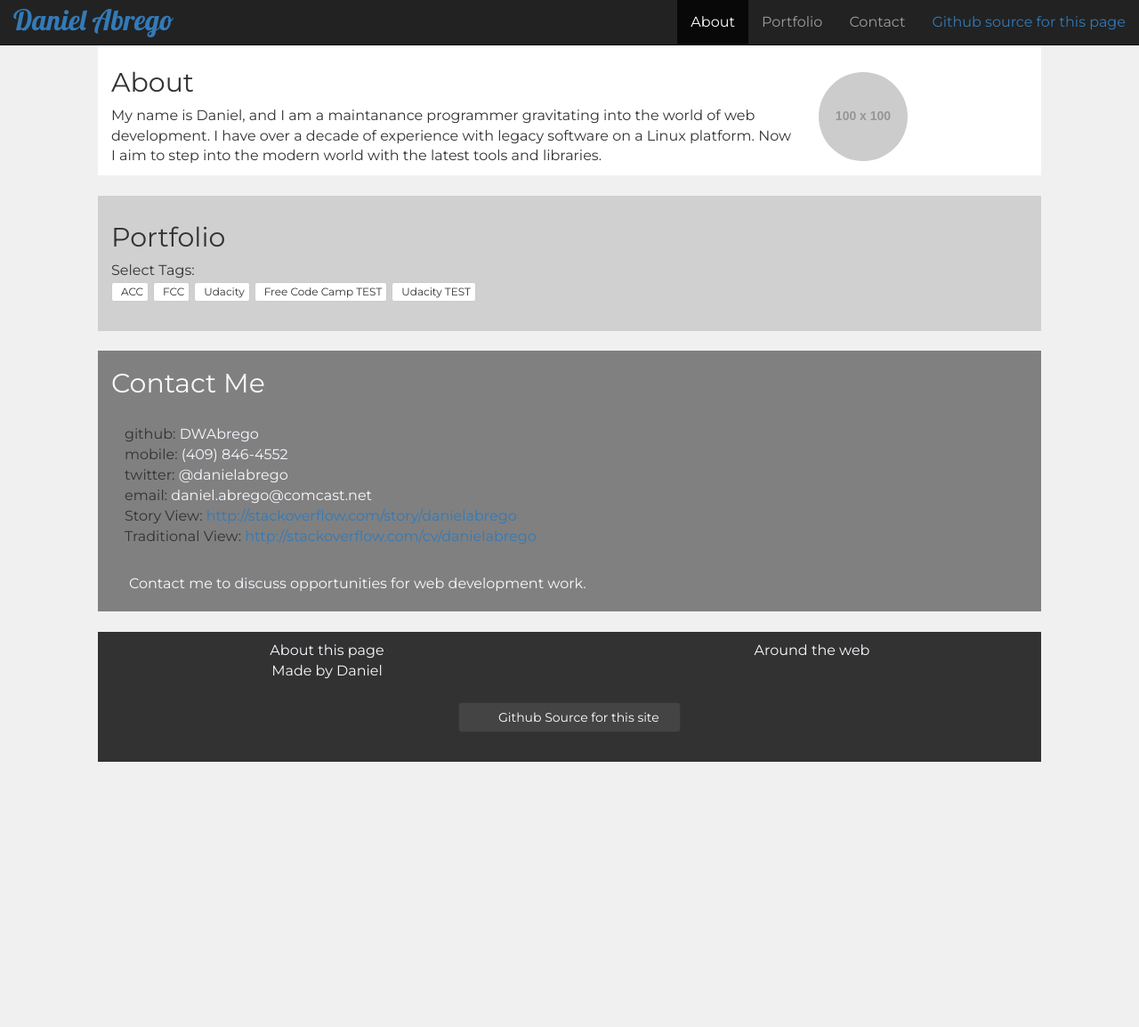
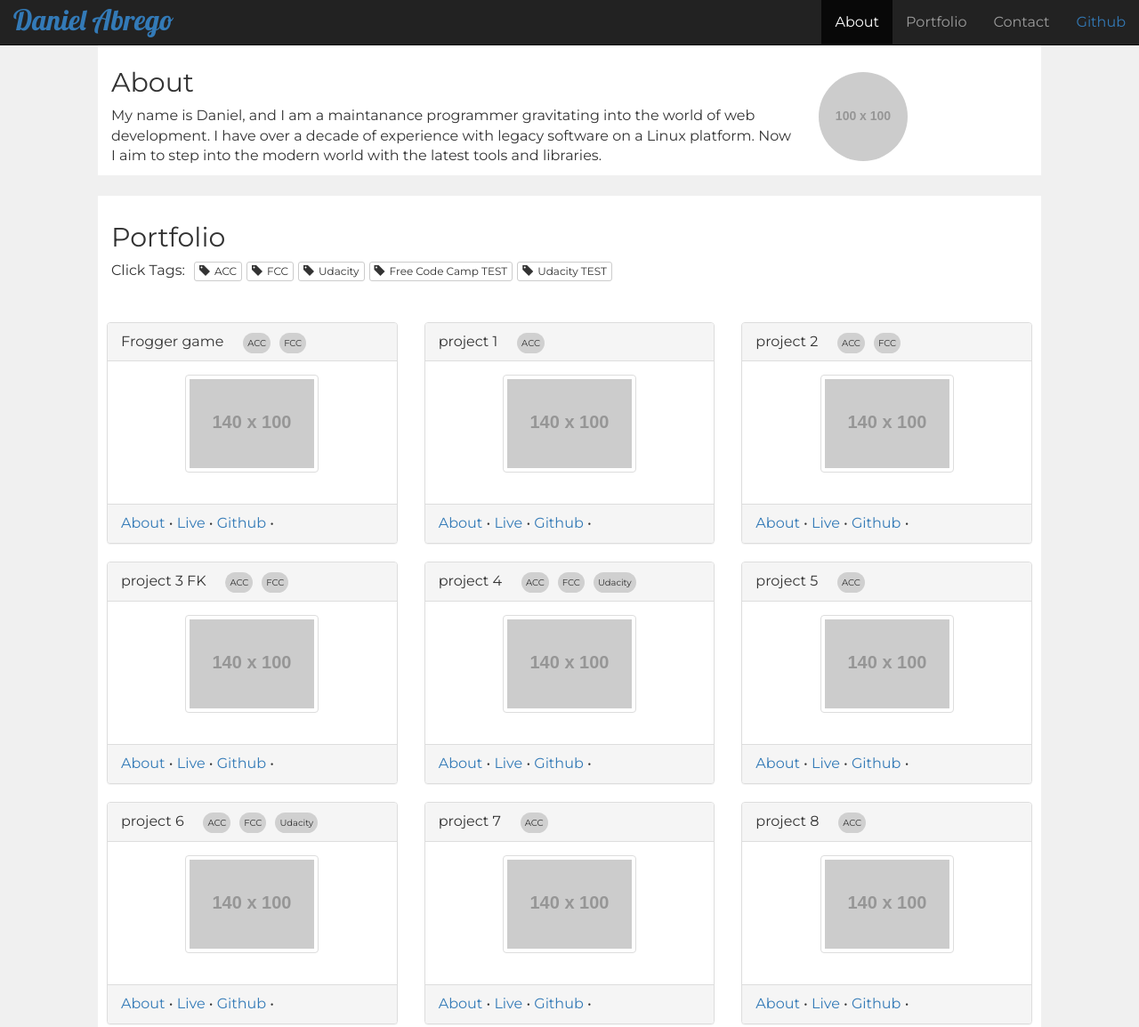
Before and after one commit to Daniel-FreeCodeCamp/002-basic-fend-portfolio, a plain HTML site: page index.html in a window 1280 px wide. Shown: the top 1154 px of the page at 89% size. Before the commit the page ends 866 px from the top, so only its background shows below. Drawn offline with nearby package versions, Linux system fonts and the light colour scheme; placeholder pictures from the web are drawn by us.

Commit message:
updates to show all projects on page start

```diff
--- a/css/style.css
+++ b/css/style.css
@@ -44,7 +44,8 @@ body {
     margin-top:0px;
     padding-top: 10px;
     padding-bottom: 10px;
-    background-color:#D0D0D0;
+    /* background-color:#D0D0D0;  */
+    background-color:white;
     margin-bottom: 0px;
 }
 
@@ -58,8 +59,10 @@ body {
 
 #contact
 {
-    background-color: #808080;
-    color:ghostwhite;
+    background-color: white;
+    /*color:ghostwhite;
+     background-color: #808080;
+    color:ghostwhite; */
     margin-bottom: 0px;
     padding-bottom:0px;
 }
@@ -96,8 +99,11 @@ body {
     margin-bottom: 10px;
     padding-top:10px;
     padding-bottom:10px;
+	/*
     background-color:#323232;
     color:ghostwhite;
+	*/
+    background-color:white;
 }
 
 .tagsClass {
--- a/index.html
+++ b/index.html
@@ -38,7 +38,7 @@
                             <a href="#contact-anchor">Contact</a>
                         </li>
                         <li>
-							<a style="color:#337ab7;" href="https://github.com/Daniel-FreeCodeCamp/002-basic-fend-portfolio">Github source for this page</a>
+							<a style="color:#337ab7;" href="https://github.com/Daniel-FreeCodeCamp/002-basic-fend-portfolio">Github </a>
                         </li>
                     </ul>
                 </div><!--/.nav-collapse -->
@@ -122,15 +122,13 @@
                                 </li>
                             </ul>
                         </div>
-                        <div class="center-block" id="detail2">
-                            Contact me to discuss opportunities for web development work.
-                        </div>
                     </div>
                 </div>
 				<br>
 
                 <!-- contact ===============================================================  -->
                 <div class="row" id="footer">
+				<!--
                     <div class="row">
                         <div class="col-sm-6" style="text-align: center;">
                             About this page<br>
@@ -140,10 +138,13 @@
                             Around the web<br>
                         </div>
                     </div>
+					-->
                     <div class="row">
                         <div class="col-sm-12" style="text-align: center;">
                             <br>
-                            <a style="width:250px; margin-left:auto; margin-right:auto;" class="btn btn-block btn-social btn-github" onclick="window.location.href = 'https://github.com/Daniel-FreeCodeCamp/002-basic-fend-portfolio';">Github Source for this site</a><br>
+                            <a href='https://github.com/Daniel-FreeCodeCamp/002-basic-fend-portfolio'>Github Source </a>
+							<br>
+							<br>
                         </div>
                     </div>
                 </div>
--- a/js/scripts.js
+++ b/js/scripts.js
@@ -10,7 +10,7 @@ $(document).ready(function(){
 	//------------------------------------------------------
 	var tagsCount = Object.keys(jsonTags.tags).length;
 	var tagsDiv = document.getElementById('tagsDiv');
-	var tagList = "<span style='margin-right:40px;'>Select Tags:</span><br>";
+	var tagList = "<!-- script.js generated --><span style='margin-right:10px;'>Click Tags:</span>";
 
 	//console.log("document ready");
 
@@ -137,6 +137,16 @@ $(document).ready(function(){
 		//$(projectListStr).insertAfter("#projectList");
 		//$('#projectList').fadeIn('slow');
 	});	// tag buttons
+
+
+	// now the buttons are set up (above) with click events that toggle the project cells
+	// let's trigger click event for each button so the projects show up when document is loaded
+	$('.tagsClass').each(function(index, obj){
+    	var isel = $(this);
+		//console.log(isel);
+		isel.trigger( "click" );
+	});
+
 }); // document).ready(function()
 
 //------------------------------------------------------
```
